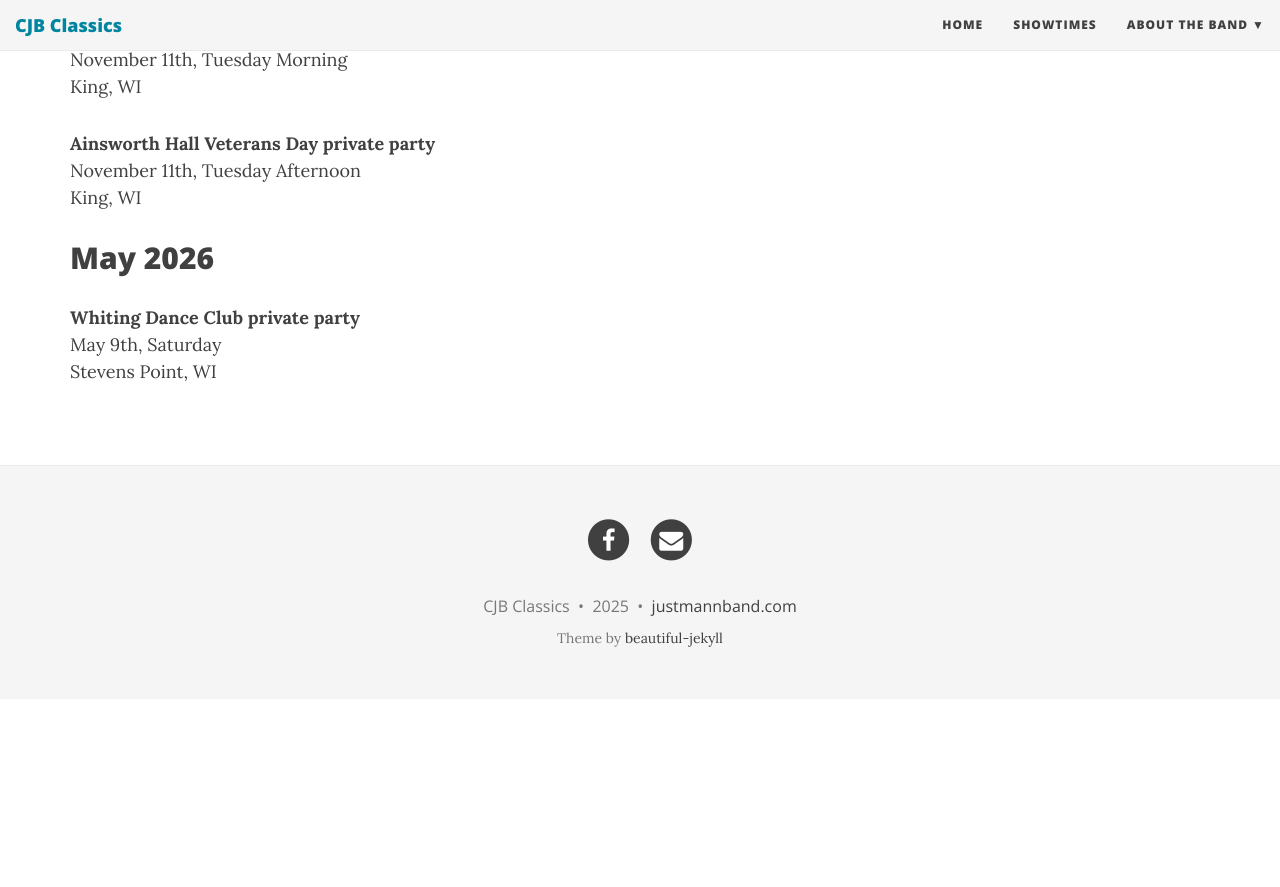
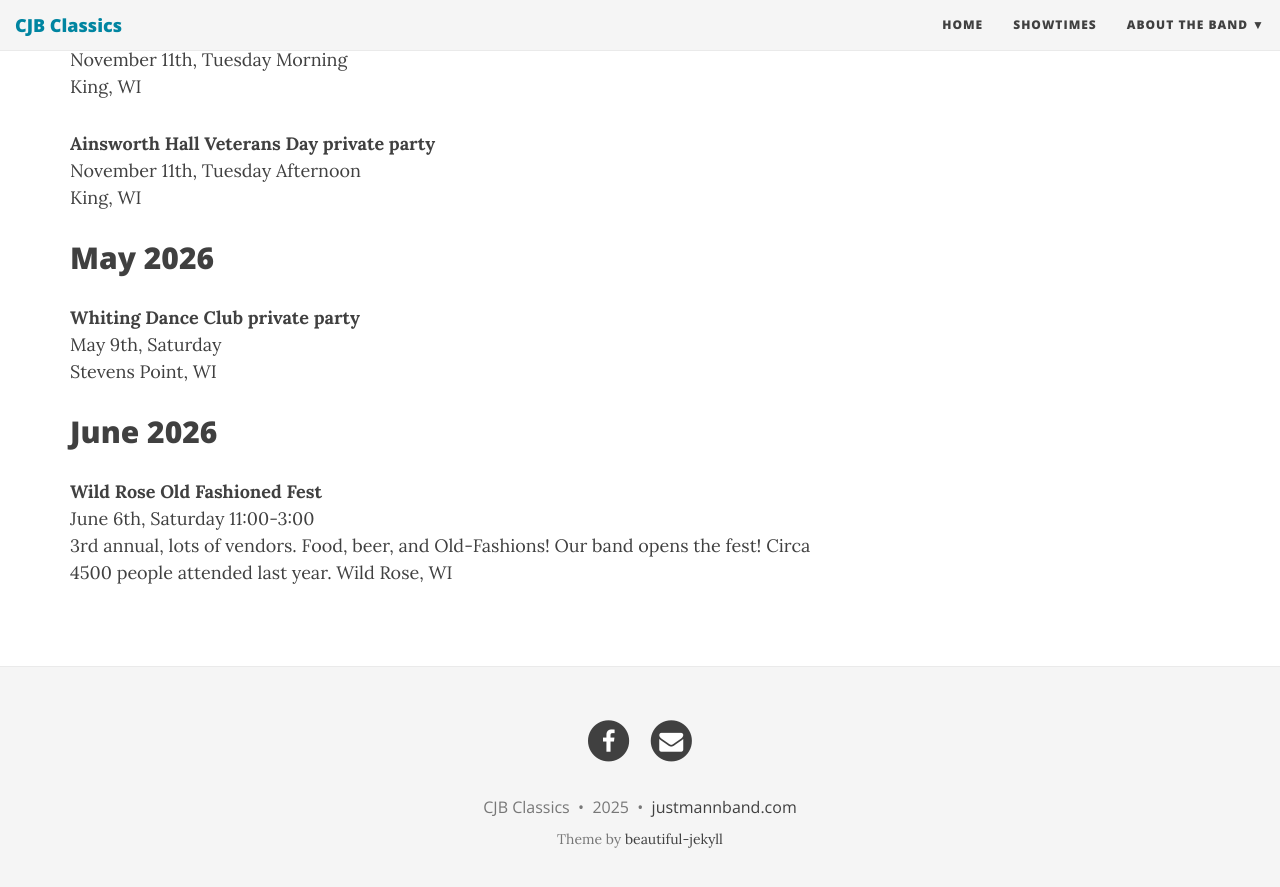
Before and after one commit to jcoenen/justmannband.com, a Jekyll site: the page built from showtimes.md, in a window 1280 px wide and 900 px high, scrolled down 1275 px. Shown: the top 887 px of the window. Built offline with Jekyll 4.4.1, drawn with Linux system fonts in a browser that asks for light colours; nearby versions of some CDN libraries; before the commit the page ends 1974 px from its top, so only the background shows below that.

Commit message:
Update showtimes.md

```diff
--- a/showtimes.md
+++ b/showtimes.md
@@ -51,3 +51,9 @@ King, WI
 **Whiting Dance Club private party**
 May 9th, Saturday
 Stevens Point, WI
+
+## June 2026
+
+**Wild Rose Old Fashioned Fest**
+June 6th, Saturday 11:00-3:00
+3rd annual, lots of vendors. Food, beer, and Old-Fashions! Our band opens the fest! Circa 4500 people attended last year. Wild Rose, WI
```
